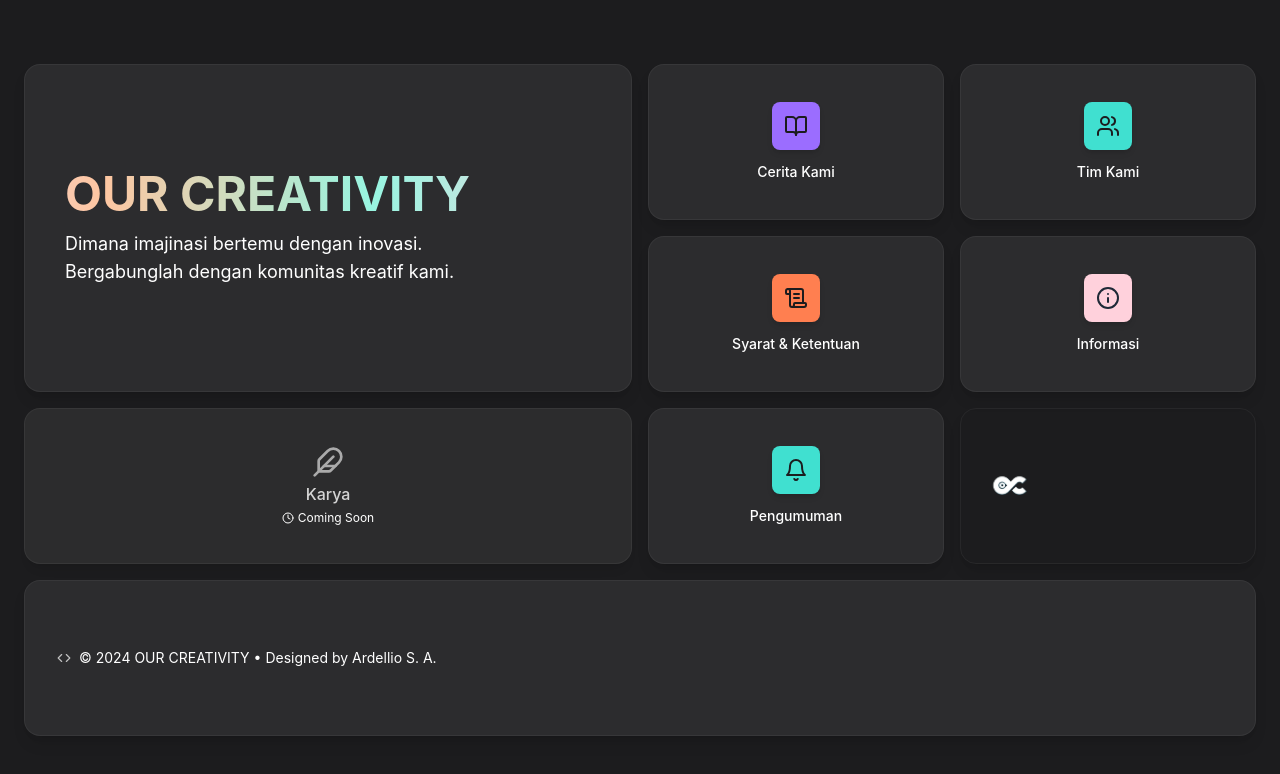
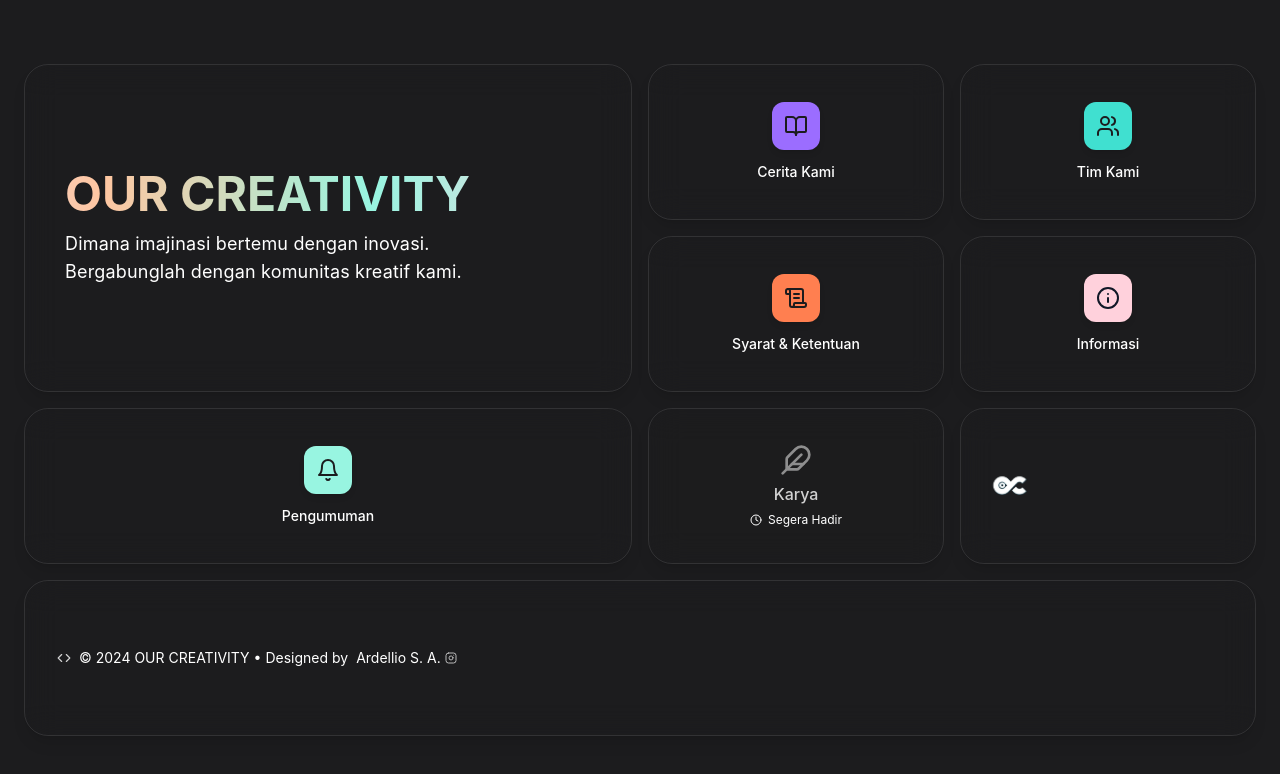
Before and after one commit to DoctorThink/ourcreativity, a React (Vite) app: page / in a window 1280 px wide. Shown: the top 774 px of the page. Built offline with nearby package versions, Linux system fonts and the light colour scheme.

Commit message:
Update Index.tsx

```diff
--- a/src/pages/Index.tsx
+++ b/src/pages/Index.tsx
@@ -1,7 +1,8 @@
 // src/pages/Index.tsx
 import { motion } from "framer-motion";
 import { useNavigate } from "react-router-dom";
-import { BookOpen, Info, Bell, ScrollText, Users, Palette, Feather, Clock, Code } from "lucide-react";
+import { BookOpen, Info, Bell, ScrollText, Users, Palette, Feather, Clock, Code, Instagram } from "lucide-react";
+import { cn } from "@/lib/utils"; // Assuming utils.ts is in src/lib
 
 const Index = () => {
   const navigate = useNavigate();
@@ -13,15 +14,16 @@ const Index = () => {
       opacity: 1,
       transition: {
         staggerChildren: 0.06,
-        delayChildren: 0.1,
+        delayChildren: 0.15, // Slightly later start
       }
     }
   };
 
   const gridItemVariants = {
-    hidden: { opacity: 0, y: 15 },
+    hidden: { opacity: 0, scale: 0.95, y: 20 },
     visible: {
       opacity: 1,
+      scale: 1,
       y: 0,
       transition: {
         duration: 0.5,
@@ -30,21 +32,22 @@ const Index = () => {
     }
   };
 
-  // --- Simplified Hover Animation ---
+  // --- Enhanced Hover Animation with Glow ---
+  // Note: Specific glow color will be applied via inline style or conditional class
   const interactiveHover = {
-    y: -4,
-    scale: 1.03,
-    boxShadow: "0 8px 20px -4px rgba(0, 0, 0, 0.35)",
-    transition: { type: "spring", stiffness: 350, damping: 20 }
+    y: -5, // Slightly more lift
+    scale: 1.04, // Slightly more scale
+    boxShadow: "0 10px 25px -5px rgba(0, 0, 0, 0.4)", // Enhanced shadow
+    transition: { type: "spring", stiffness: 300, damping: 18 }
   };
 
   const interactiveTap = {
-    scale: 0.98,
-    transition: { type: "spring", stiffness: 400, damping: 25 }
+    scale: 0.97, // Slightly more pronounced tap
+    transition: { type: "spring", stiffness: 400, damping: 20 }
   };
 
 
-  // --- Bento Grid Tile Configuration (Dark Theme Focus, Accent Icon BG) ---
+  // --- Bento Grid Tile Configuration (Updated Positions, Styles) ---
   const bentoTiles = [
     // Row 1
     {
@@ -53,126 +56,135 @@ const Index = () => {
       rowSpan: "row-span-2",
       mdColSpan: "md:col-span-2",
       mdRowSpan: "md:row-span-2",
-      // **** CORRECTED CONTENT HERE ****
       content: (
         <div className="flex flex-col justify-center h-full p-4 md:p-6 text-left">
           <motion.h1
-            className="text-3xl sm:text-4xl lg:text-5xl font-serif font-bold mb-2 md:mb-3 text-foreground leading-tight home-title" // Using CSS class for gradient
+            className="text-3xl sm:text-4xl lg:text-5xl font-serif font-bold mb-2 md:mb-3 text-foreground leading-tight home-title"
           >
             OUR CREATIVITY
           </motion.h1>
-          <p className="text-sm sm:text-base lg:text-lg text-foreground/70 font-sans max-w-md">
+          <p className="text-sm sm:text-base lg:text-lg text-foreground/75 font-sans max-w-md text-readable"> {/* Increased readability */}
             Dimana imajinasi bertemu dengan inovasi. Bergabunglah dengan komunitas kreatif kami.
           </p>
         </div>
       ),
-      // *******************************
-      bgColor: "bg-secondary", // Consistent dark background
+      bgColor: "bg-secondary/80", // Slightly transparent
+      backdropBlur: true,
       isInteractive: false,
     },
-    { // Widget 1: Cerita Kami (Amethyst Accent)
+    { // Widget 1: Cerita Kami
       id: "cerita",
       icon: BookOpen,
       text: "Cerita Kami",
       href: "/brand-story",
       colSpan: "col-span-1", rowSpan: "row-span-1", mdColSpan: "md:col-span-1", mdRowSpan: "md:row-span-1",
-      bgColor: "bg-secondary", // Dark background
-      accentColorClass: "bg-amethyst", // Accent for icon background
-      iconColorClass: "text-background", // Contrast on accent bg
-      isInteractive: true, isWidget: true,
+      bgColor: "bg-secondary/80",
+      accentColorClass: "bg-amethyst", // Amethyst (Purple)
+      iconColorClass: "text-background",
+      glowColorVar: "--color-amethyst-glow", // CSS variable for glow
+      isInteractive: true, isWidget: true, backdropBlur: true,
     },
-    { // Widget 2: Tim Kami (Turquoise Accent)
+    { // Widget 2: Tim Kami
       id: "tim",
       icon: Users,
       text: "Tim Kami",
       href: "/tim-kami",
       colSpan: "col-span-1", rowSpan: "row-span-1", mdColSpan: "md:col-span-1", mdRowSpan: "md:row-span-1",
-      bgColor: "bg-secondary",
-      accentColorClass: "bg-turquoise",
+      bgColor: "bg-secondary/80",
+      accentColorClass: "bg-turquoise", // Turquoise
       iconColorClass: "text-background",
-      isInteractive: true, isWidget: true,
+      glowColorVar: "--color-turquoise-glow",
+      isInteractive: true, isWidget: true, backdropBlur: true,
     },
     // Row 2
-    { // Widget 3: Syarat (Coral Accent)
+    { // Widget 3: Syarat & Ketentuan
       id: "syarat",
       icon: ScrollText,
       text: "Syarat & Ketentuan",
       href: "/terms",
       colSpan: "col-span-1", rowSpan: "row-span-1", mdColSpan: "md:col-span-1", mdRowSpan: "md:row-span-1",
-      bgColor: "bg-secondary",
-      accentColorClass: "bg-coral",
+      bgColor: "bg-secondary/80",
+      accentColorClass: "bg-coral", // Coral
       iconColorClass: "text-background",
-      isInteractive: true, isWidget: true,
+      glowColorVar: "--color-coral-glow",
+      isInteractive: true, isWidget: true, backdropBlur: true,
     },
-    { // Widget 4: Informasi (SoftPink Accent)
+    { // Widget 4: Informasi
       id: "informasi",
       icon: Info,
       text: "Informasi",
       href: "/informasi",
       colSpan: "col-span-1", rowSpan: "row-span-1", mdColSpan: "md:col-span-1", mdRowSpan: "md:row-span-1",
-      bgColor: "bg-secondary",
-      accentColorClass: "bg-softPink",
-      iconColorClass: "text-gray-800", // Darker icon on light pink
-      isInteractive: true, isWidget: true,
+      bgColor: "bg-secondary/80",
+      accentColorClass: "bg-softPink", // Soft Pink
+      iconColorClass: "text-gray-900", // Darker text on light pink
+      glowColorVar: "--color-softPink-glow",
+      isInteractive: true, isWidget: true, backdropBlur: true,
     },
-    // Row 3
-    { // Karya (Coming Soon)
-      id: "karya",
-      icon: Feather,
-      text: "Karya",
-      colSpan: "col-span-2 sm:col-span-2", rowSpan: "row-span-1", mdColSpan: "md:col-span-2", mdRowSpan: "md:row-span-1",
-      bgColor: "bg-secondary",
-      textColor: "text-foreground/60", // Muted text remains
-      isInteractive: false, comingSoon: true,
-    },
-     { // Widget 5: Pengumuman (Turquoise Accent)
+    // Row 3 *** SWAPPED POSITIONS ***
+     { // Widget 5: Pengumuman (Now takes the first 2 columns)
       id: "pengumuman",
       icon: Bell,
       text: "Pengumuman",
       href: "/pengumuman",
-      colSpan: "col-span-1", rowSpan: "row-span-1", mdColSpan: "md:col-span-1", mdRowSpan: "md:row-span-1",
-      bgColor: "bg-secondary",
-      accentColorClass: "bg-turquoise",
+      colSpan: "col-span-2 sm:col-span-2", rowSpan: "row-span-1", mdColSpan: "md:col-span-2", mdRowSpan: "md:row-span-1", // Changed Span
+      bgColor: "bg-secondary/80",
+      accentColorClass: "bg-mint", // Mint
       iconColorClass: "text-background",
-      isInteractive: true, isWidget: true,
+      glowColorVar: "--color-mint-glow", // Using mint glow
+      isInteractive: true, isWidget: true, backdropBlur: true,
+    },
+    { // Karya (Coming Soon - Now takes the 3rd column)
+      id: "karya",
+      icon: Feather,
+      text: "Karya",
+      colSpan: "col-span-1", rowSpan: "row-span-1", mdColSpan: "md:col-span-1", mdRowSpan: "md:row-span-1", // Changed Span
+      bgColor: "bg-secondary/70", // Slightly more transparent
+      textColor: "text-foreground/60",
+      isInteractive: false, comingSoon: true, backdropBlur: true,
     },
     { // Logo Visual Accent
       id: "logo-visual",
       colSpan: "col-span-1", rowSpan: "row-span-1", mdColSpan: "md:col-span-1", mdRowSpan: "md:row-span-1",
-      // **** CORRECTED CONTENT HERE ****
       content: (
-         <div className="flex items-center justify-center h-full relative overflow-hidden">
-            {/* Simplified background elements */}
-            <div className="absolute inset-0 bg-gradient-radial from-lavender/10 via-transparent to-transparent opacity-50 blur-md"></div>
+         <div className="flex items-center justify-center h-full relative overflow-hidden group">
+            {/* Subtle Inner Glow */}
+            <div className="absolute inset-0 bg-gradient-radial from-amethyst/15 via-transparent to-transparent opacity-0 group-hover:opacity-70 transition-opacity duration-300 blur-md"></div>
             <motion.img
               src="/lovable-uploads/c861a7c0-5ec9-4bac-83ea-319c40fcb001.png" // Fish logo
               alt="Logo Icon"
-              className="w-12 h-12 md:w-16 md:h-16 object-contain relative z-10"
+              className="w-12 h-12 md:w-16 md:h-16 object-contain relative z-10 transition-transform duration-300 group-hover:scale-110"
               loading="eager"
-              whileHover={{ scale: 1.1, rotate: 3 }}
-              transition={{ type: "spring", stiffness: 300 }}
             />
          </div>
       ),
-      // *******************************
-      bgColor: "bg-foreground/5", // Keep slightly different dark bg
-      isInteractive: false,
+      bgColor: "bg-secondary/50", // More transparent
+      backdropBlur: true,
+      isInteractive: false, // Not clickable, but has hover effect
     },
-    // Row 4 - Designer Credit
+    // Row 4 - Designer Credit (Updated with Link)
      {
       id: "designer-credit",
       colSpan: "col-span-2 sm:col-span-2", rowSpan: "row-span-1", mdColSpan: "md:col-span-4", mdRowSpan: "md:row-span-1",
-      // **** CORRECTED CONTENT HERE ****
       content: (
          <div className="flex items-center justify-center h-full text-center p-3 md:p-4">
-           <p className="text-xs sm:text-sm text-foreground/50 font-sans flex items-center gap-2">
-             <Code size={14} className="opacity-70"/> {/* Slightly smaller icon */}
-             <span>© 2024 OUR CREATIVITY • Designed by Ardellio S. A.</span>
+           <p className="text-xs sm:text-sm text-foreground/60 font-sans flex items-center gap-2"> {/* Slightly brighter text */}
+             <Code size={14} className="opacity-80"/>
+             <span>© 2024 OUR CREATIVITY • Designed by</span>
+             <a
+                href="https://instagram.com/ardel.yo"
+                target="_blank"
+                rel="noopener noreferrer"
+                className="inline-flex items-center gap-1 text-foreground/80 hover:text-foreground hover:underline transition-colors duration-200 group"
+             >
+                 Ardellio S. A.
+                 <Instagram size={12} className="opacity-70 group-hover:opacity-100 transition-opacity"/>
+             </a>
            </p>
          </div>
       ),
-       // *******************************
-      bgColor: "bg-secondary", // Consistent dark bg
+      bgColor: "bg-secondary/80",
+      backdropBlur: true,
       isInteractive: false,
     },
   ];
@@ -184,12 +196,16 @@ const Index = () => {
       exit={{ opacity: 0 }}
       className="min-h-screen h-screen overflow-hidden relative bg-background flex flex-col"
     >
-      {/* --- Simplified Static Background --- */}
-      <div className="fixed inset-0 -z-10 opacity-90">
-        <div className="absolute inset-0 bg-gradient-to-br from-background via-secondary to-background"></div>
-        <div className="absolute w-[50vw] h-[50vh] rounded-full blur-[100px] bg-amethyst/5 -top-[10%] -right-[10%] opacity-60"></div>
-        <div className="absolute w-[40vw] h-[40vh] rounded-full blur-[90px] bg-turquoise/5 -bottom-[10%] -left-[10%] opacity-50"></div>
-        <div className="absolute inset-0 noise-pattern opacity-5"></div>
+      {/* --- Enhanced Background --- */}
+      <div className="fixed inset-0 -z-20 overflow-hidden bg-background">
+         {/* Blurred Gradient Layer */}
+        <div className="absolute inset-0 opacity-60">
+             <div className="absolute w-[60vw] h-[60vh] rounded-full bg-gradient-radial from-amethyst/20 via-amethyst/5 to-transparent -top-[15%] -right-[15%] filter blur-[100px]"></div>
+             <div className="absolute w-[50vw] h-[50vh] rounded-full bg-gradient-radial from-turquoise/20 via-turquoise/5 to-transparent -bottom-[15%] -left-[15%] filter blur-[100px]"></div>
+             <div className="absolute w-[40vw] h-[40vh] rounded-full bg-gradient-radial from-coral/15 via-coral/5 to-transparent -bottom-[5%] -right-[5%] filter blur-[90px] opacity-70"></div>
+        </div>
+         {/* Noise Layer */}
+        <div className="absolute inset-0 noise-pattern opacity-[0.04]"></div>
       </div>
 
       {/* --- Main Content Area: Bento Grid --- */}
@@ -202,50 +218,79 @@ const Index = () => {
           animate="visible"
         >
           {bentoTiles.map((tile) => {
-            // Destructure props
-            const { id, colSpan, rowSpan, mdColSpan, mdRowSpan, content, bgColor, textColor, accentColorClass, iconColorClass, icon: Icon, text, href, isInteractive, comingSoon, isWidget } = tile;
+            const {
+                id, colSpan, rowSpan, mdColSpan, mdRowSpan, content, bgColor, textColor,
+                accentColorClass, iconColorClass, icon: Icon, text, href, isInteractive,
+                comingSoon, isWidget, backdropBlur, glowColorVar
+            } = tile;
 
-            const MotionComponent = motion.div; // Use motion.div for layout
+            const MotionComponent = motion.div;
 
             return (
               <MotionComponent
                 key={id}
-                layout
+                layout // Enable smooth layout transitions if grid changes
                 variants={gridItemVariants}
-                className={`relative group overflow-hidden rounded-xl md:rounded-2xl shadow-lg border border-white/5
-                           ${colSpan} ${rowSpan} ${mdColSpan || colSpan} ${mdRowSpan || rowSpan}
-                           ${bgColor} ${textColor || 'text-foreground'}
-                           ${comingSoon ? 'opacity-75 filter grayscale-[60%]' : ''}`}
+                className={cn(
+                    `relative group overflow-hidden rounded-2xl md:rounded-3xl border shadow-lg transition-all duration-300 ease-in-out`, // Smoother corners, transition
+                    `border-white/10 hover:border-white/20`, // Slightly more visible border on hover
+                    colSpan, rowSpan, mdColSpan || colSpan, mdRowSpan || rowSpan,
+                    bgColor, textColor || 'text-foreground',
+                    comingSoon ? 'opacity-70 filter grayscale-[50%]' : '', // Slightly less grayscale
+                    isInteractive && !comingSoon ? 'cursor-pointer interactive-tile' : 'cursor-default',
+                    backdropBlur ? 'backdrop-blur-lg' : '' // Apply backdrop blur if specified
+                )}
                 whileHover={isInteractive && !comingSoon ? interactiveHover : {}}
                 whileTap={isInteractive && !comingSoon ? interactiveTap : {}}
                 onClick={isInteractive && !comingSoon && href ? () => navigate(href) : undefined}
-                style={isInteractive && !comingSoon ? { cursor: 'pointer' } : { cursor: 'default' }}
+                // Apply glow effect using CSS variable defined inline
+                style={isInteractive && !comingSoon && glowColorVar ? { '--tile-glow-color': `var(${glowColorVar})` } as React.CSSProperties : {}}
               >
-                 {/* Content Area */}
+                 {/* Inner content container */}
                  <div className="relative z-10 h-full w-full p-3 md:p-4 flex flex-col justify-center items-center text-center">
                     {comingSoon ? (
                       // Coming Soon Layout
                       <>
-                        <Icon className={`w-7 h-7 md:w-8 md:h-8 mb-1 opacity-60 ${textColor || 'text-amber-500'}`} />
-                        <span className={`text-sm md:text-base font-serif font-medium opacity-80 ${textColor || 'text-foreground/60'}`}>{text}</span>
-                        <span className="flex items-center gap-1 text-xs font-sans text-amber-500/80 mt-1">
+                        <Icon className="w-7 h-7 md:w-8 md:h-8 mb-1.5 opacity-50 text-amber-600" /> {/* Adjusted style */}
+                        <span className="text-sm md:text-base font-serif font-medium opacity-80 text-foreground/60">{text}</span>
+                        <span className="flex items-center gap-1.5 text-xs font-sans text-amber-600/80 mt-1.5"> {/* Adjusted style */}
                           <Clock size={12} />
-                          Coming Soon
+                          Segera Hadir
                         </span>
                       </>
                     ) : isWidget ? (
-                       // Widget Layout with Accent Icon Background
+                       // Widget Layout
                        <>
-                         <div className={`mb-2 md:mb-3 p-2.5 md:p-3 ${accentColorClass} rounded-lg shadow-md transition-transform duration-300 group-hover:scale-110`}>
-                           <Icon className={`w-5 h-5 md:w-6 md:h-6 ${iconColorClass || 'text-background'}`} />
-                         </div>
-                         <span className={`text-xs md:text-sm font-serif font-medium ${textColor || 'text-foreground'}`}>{text}</span>
+                         {/* Icon Container with subtle scale effect */}
+                         <motion.div
+                             className={cn(
+                                `mb-2 md:mb-3 p-2.5 md:p-3 rounded-xl shadow-md`, // Slightly softer radius
+                                accentColorClass
+                              )}
+                              whileHover={{ scale: 1.1 }}
+                              transition={{ type: "spring", stiffness: 300 }}
+                         >
+                           <Icon className={cn(`w-5 h-5 md:w-6 md:h-6`, iconColorClass || 'text-background')} />
+                         </motion.div>
+                         {/* Text with slight lift on hover */}
+                         <motion.span
+                            className={cn(`text-xs md:text-sm font-serif font-medium`, textColor || 'text-foreground')}
+                            whileHover={{ y: -2 }}
+                          >
+                            {text}
+                         </motion.span>
                        </>
-                    ) : content ? ( // Handle custom content
+                    ) : content ? ( // Custom content
                        <div className="h-full w-full flex"> {content} </div>
                      ) : null // Fallback
                     }
                  </div>
+
+                 {/* Optional: Add subtle shimmer on hover for interactive tiles */}
+                  {isInteractive && !comingSoon && (
+                      <div className="absolute inset-0 bg-shimmer-gradient opacity-0 group-hover:opacity-100 transition-opacity duration-500 group-hover:animate-shimmer"></div>
+                  )}
+
               </MotionComponent>
             );
           })}
```
